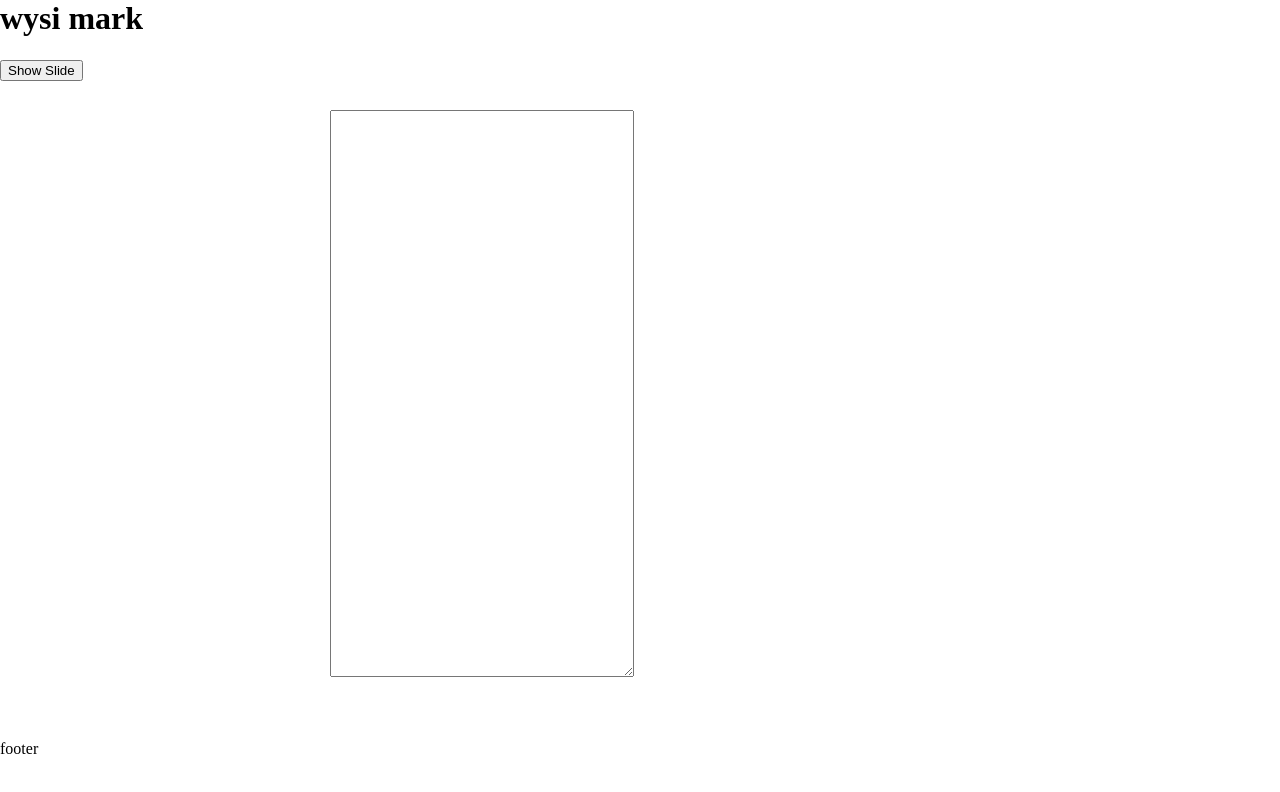
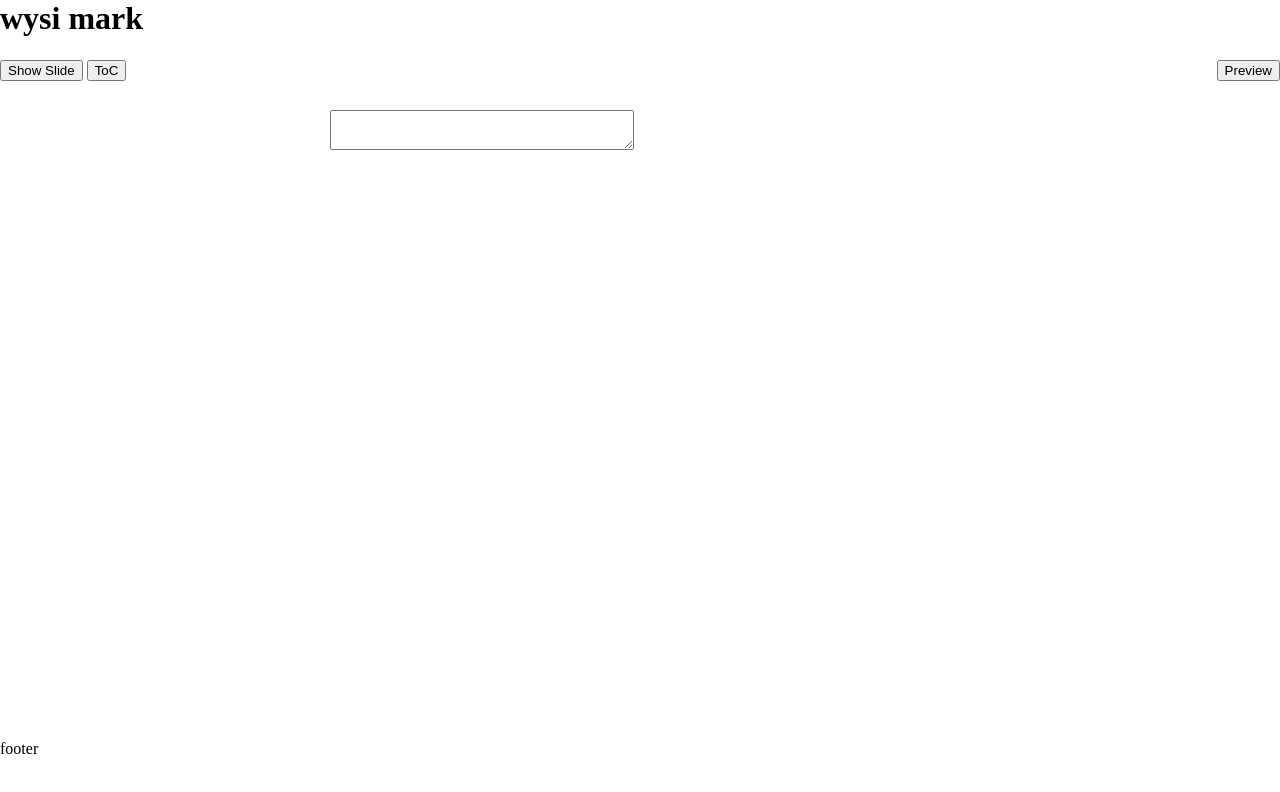
Before and after one commit to dailyjs-white-ox/wysi-mark-svelte, a SvelteKit app: page / in a window 1280 px wide. Shown: the top 792 px of the page. Built offline with nearby package versions, Linux system fonts and the light colour scheme.

Commit message:
CSS move main layout into +page.svelte
- ADD showToc, showPreview buttons

```diff
--- a/src/routes/+layout.svelte
+++ b/src/routes/+layout.svelte
@@ -1,18 +1,18 @@
-<div class="parent">
+<div class="app">
   <header>
     <h1>wysi mark</h1>
   </header>
-	<main>
+  <div>
     <slot />
-	</main>
+  </div>
   <footer>footer</footer>
 </div>
 
 <style>
-	.parent {
+  .app {
     display: grid;
     grid-template-columns: 1fr;
-		grid-template-rows: 60px 1fr 60px;
+    grid-template-rows: 60px minmax(0, 1fr) 60px;
     grid-column-gap: 0px;
     grid-row-gap: 0px;
     width: 100vw;
@@ -25,10 +25,7 @@
   header h1 {
     margin: 0;
   }
-	main {
-		display: grid;
-		grid-template-rows: 50px 1fr;
-		grid-template-columns: repeat(4, 1fr);
+  .app > div {
     grid-area: 2 / 1 / 3 / 2;
   }
   footer {
--- a/src/routes/+page.svelte
+++ b/src/routes/+page.svelte
@@ -19,6 +19,9 @@
   let previewHtml = '';
   let slideMode = false;
   let slides: string[] = [];
+
+  let showToc = true;
+  let showPreview = true;
 
   function handleClickShowSlide() {
     slideMode = true;
@@ -49,25 +52,43 @@
 {#if slideMode}
   <Slide on:clickCloseSlide={handleClickCloseSlide} bind:slides />
 {:else}
+  <main>
     <nav class="navigator">
+      <div>
         <button on:click={handleClickShowSlide}>Show Slide</button>
+        <button on:click={() => (showToc = !showToc)}>ToC</button>
+      </div>
+      <div>
+        <button on:click={() => (showPreview = !showPreview)}>Preview</button>
+      </div>
     </nav>
     <section class="toc">
+      {#if showToc}
         <ContentsSidebar {slides} />
+      {/if}
     </section>
     <section class="editor">
       <textarea bind:value={source} />
     </section>
     <section class="preview">
+      {#if showPreview}
         {@html previewHtml}
+      {/if}
     </section>
+  </main>
 {/if}
 
 <style>
+  main {
+    display: grid;
+    grid-template-rows: 50px 1fr;
+    grid-template-columns: repeat(4, minmax(0, 1fr));
+  }
   .navigator {
     grid-area: 1 / 1 / 2 / -1;
+    display: flex;
+    justify-content: space-between;
   }
-
   .toc {
     grid-area: 2 / 1 / 3 / 2;
   }
@@ -78,7 +99,7 @@
     grid-area: 2 / 3 / 3 / 5;
   }
   textarea {
-    height: 90%;
+    height: 100%;
     width: 95%;
     margin: 0px 10px;
   }
```
Lines whose indentation alone changed are shown as unchanged.
